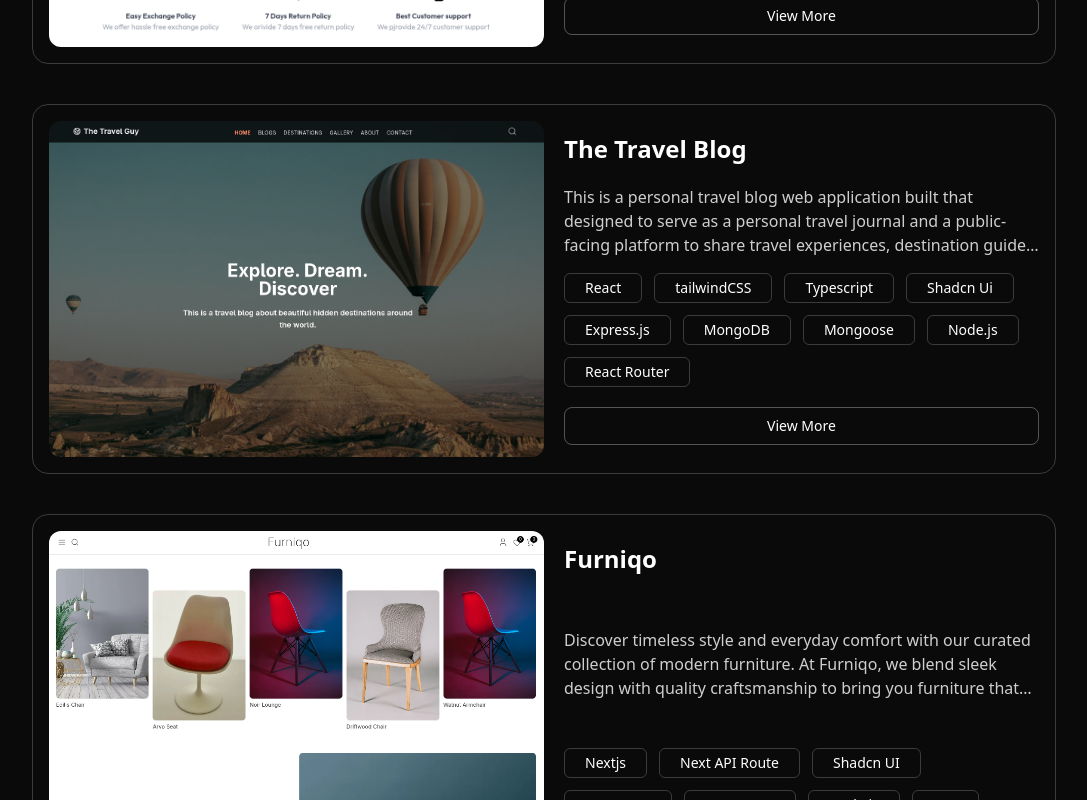
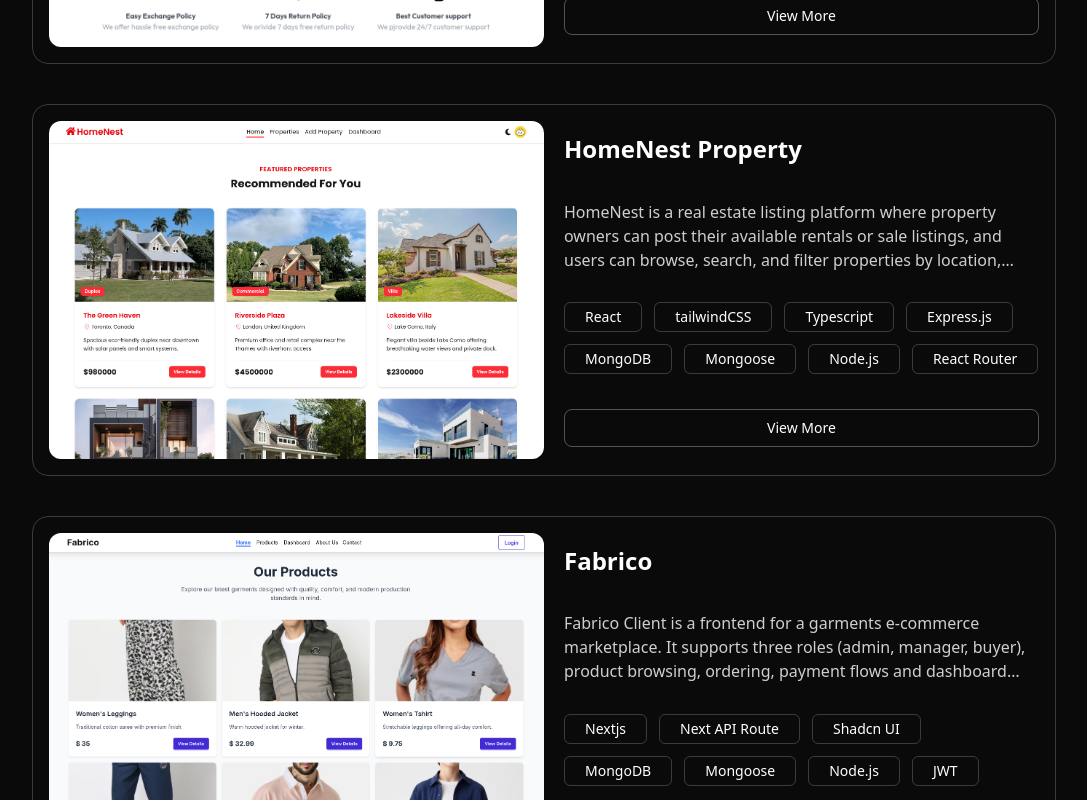
Before and after one commit to jony378892/portfolio, a React (Vite) app: page / in a window 1280 px wide. Shown: the part 2160-2960 px from the top of the page, without its empty margins (96-1183 px from the left). Built offline with nearby package versions, Linux system fonts and the light colour scheme.

Commit message:
Updated projects details

```diff
--- a/src/assets/data.js
+++ b/src/assets/data.js
@@ -1,6 +1,6 @@
 import demo1 from "../assets/demo/Screenshot From 2025-07-18 16-37-06.png";
-import demo2 from "../assets/demo/Screenshot From 2025-08-03 10-23-44.png";
-import demo3 from "../assets/demo/Screenshot From 2025-08-08 12-25-52.png";
+import demo2 from "../assets/demo/Screenshot From 2026-03-11 22-00-33.png";
+import demo3 from "../assets/demo/Screenshot From 2026-03-11 23-13-25.png";
 
 export const projectsData = [
   {
@@ -28,16 +28,15 @@
   {
     id: 2,
     demo: demo2,
-    title: "The Travel Blog",
+    title: "HomeNest Property",
     description:
-      "This is a personal travel blog web application built that designed to serve as a personal travel journal and a public-facing platform to share travel experiences, destination guides, and tips with a broader audience.",
-    live: "https://thetravelblog.vercel.app/",
-    github: "https://github.com/jony378892/thetravelguy",
+      "HomeNest is a real estate listing platform where property owners can post their available rentals or sale listings, and users can browse, search, and filter properties by location, price, or type.",
+    live: "https://homenest-property.vercel.app/",
+    github: "https://github.com/jony378892/homenest-client",
     technology: [
       "React",
       "tailwindCSS",
       "Typescript",
-      "Shadcn Ui",
       "Express.js",
       "MongoDB",
       "Mongoose",
@@ -52,11 +51,11 @@
   {
     id: 3,
     demo: demo3,
-    title: "Furniqo",
+    title: "Fabrico",
     description:
-      "Discover timeless style and everyday comfort with our curated collection of modern furniture. At Furniqo, we blend sleek design with quality craftsmanship to bring you furniture that transforms your space. Whether you're furnishing a cozy apartment or a spacious home, our range of sofas, chairs, tables, beds, and décor pieces is made to elevate your lifestyle.Shop online with confidence and enjoy fast shipping, easy returns, and exceptional customer service. Redefine your home with elegance, simplicity, and function—only at furniqo.",
-    live: "https://furniqa.vercel.app/",
-    github: "https://github.com/jony378892/furniqo",
+      "Fabrico Client is a frontend for a garments e‑commerce marketplace. It supports three roles (admin, manager, buyer), product browsing, ordering, payment flows and dashboard pages for management and administration.",
+    live: "https://fabricoo.vercel.app/",
+    github: "https://github.com/jony378892/fabrico-client",
     technology: [
       "Nextjs",
       "Next API Route",
@@ -67,8 +66,8 @@
       "JWT",
     ],
     challenge:
-      "Building the modern furniture store with Next.js was challenging. Creating responsive layouts with TailwindCSS, handling image scaling, and managing cart state using Context API and localStorage required extra effort. Integrating server-side rendering with MongoDB and deploying the full-stack app introduced issues like routing, environment variables, and CORS.",
+      "Building the modern furniture store with Next.js was challenging. Creating responsive layouts with TailwindCSS, handling imageWhile building the project, one of the main challenges was managing the application state while integrating multiple API calls. Ensuring that the UI remained synchronized with backend data required careful handling of asynchronous operations, loading states, and error handling. Another challenge was designing a scalable and maintainable frontend architecture. Organizing components, utilities, and services in a structured way took several iterations and refactoring to keep the code modular and easier to extend as the project grows. scaling, and managing cart state using Context API and localStorage required extra effort. Integrating server-side rendering with MongoDB and deploying the full-stack app introduced issues like routing, environment variables, and CORS.",
     future_improvement:
-      "Enable cutom image upload. So that user can choose their own product. Building a dedecated admin dashboard for product management are also on the roadmap to make the app more scalable.",
+      "In the future, the project can be improved by focusing on performance optimization, such as reducing unnecessary re-renders, implementing lazy loading for larger components, and optimizing API requests. Additionally, the user experience can be enhanced by adding stronger form validation, better error handling, and more responsive UI feedback to make the application more interactive and user-friendly.",
   },
 ];
```
Also changed, not shown: src/assets/demo/Screenshot From 2026-03-11 22-00-33.png (added), src/assets/demo/Screenshot From 2026-03-11 23-13-25.png (added).
